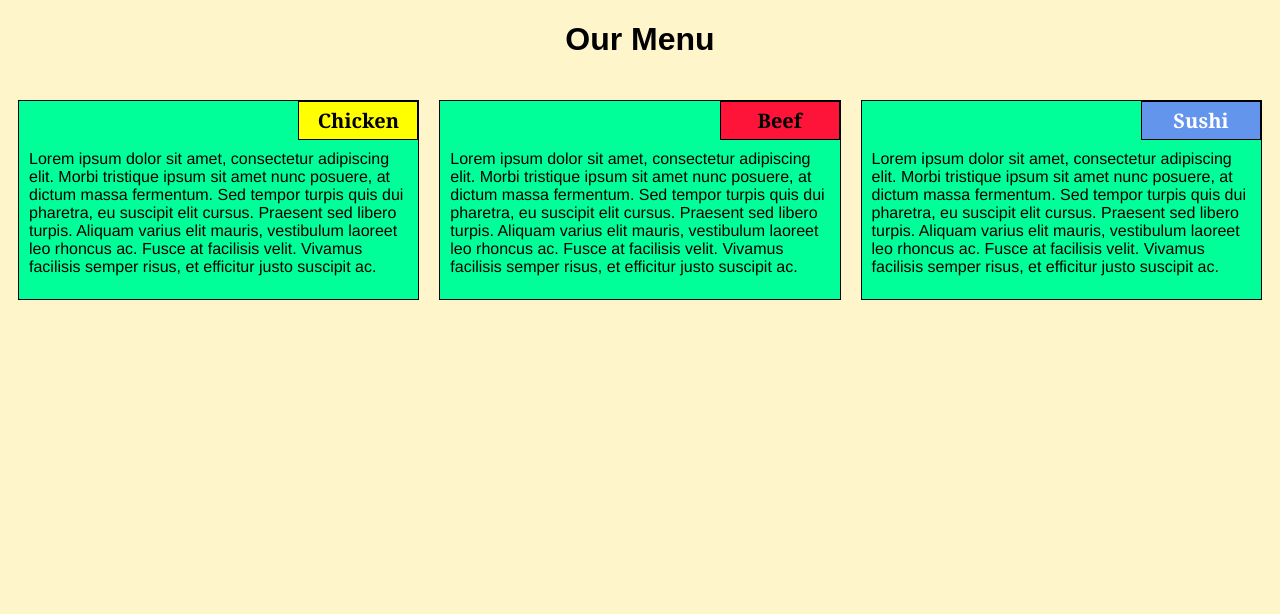
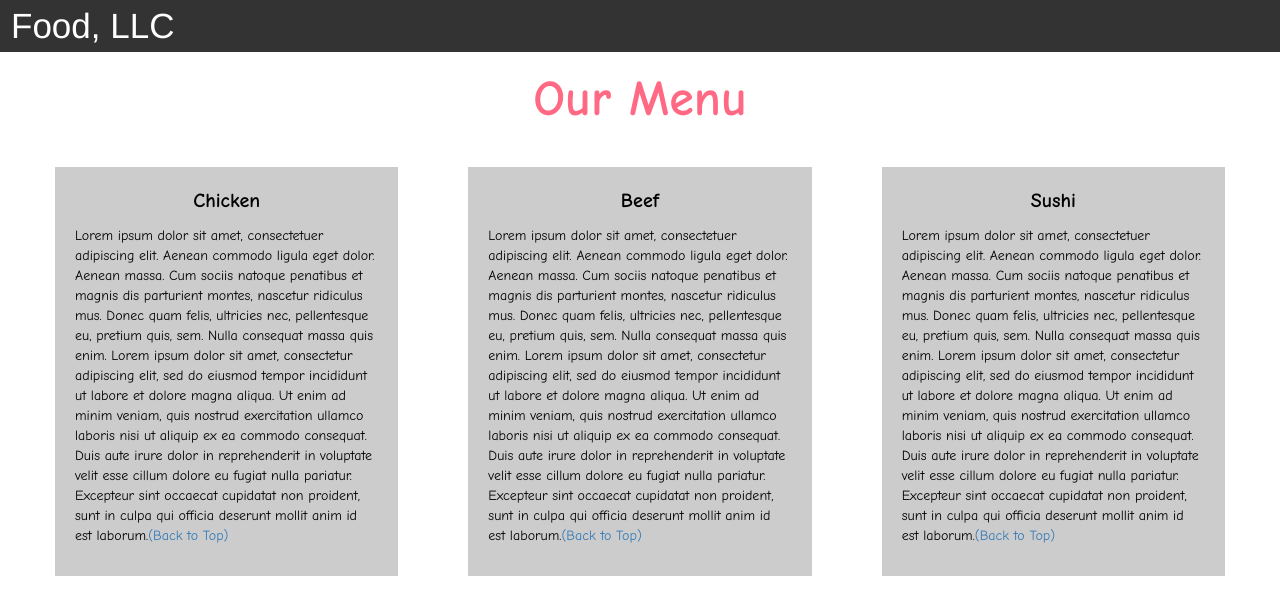
Before and after one commit to xerexcoded/xerexsol.github.io, a plain HTML site: page index.html in a window 1280 px wide. Drawn offline with nearby package versions, Linux system fonts and the light colour scheme.

Commit message:
new changed files

```diff
--- a/index.html
+++ b/index.html
@@ -1,48 +1,77 @@
 <!DOCTYPE html>
 <html>
 <head>
-	<meta charset="utf-8">
 
-	<meta name="viewport" content="width=device-width, initial-scale=1">
-	<title>Module 2 Solution</title>
-	<link rel="stylesheet" type="text/css" href="styles.css">
+<title>solution module 3</title>
+
+  <meta name="viewport" content="width=device-width, initial-scale=1">
+  <link rel="stylesheet" href="https://maxcdn.bootstrapcdn.com/bootstrap/3.3.7/css/bootstrap.min.css">
+  <script src="https://ajax.googleapis.com/ajax/libs/jquery/3.3.1/jquery.min.js"></script>
+  <script src="https://maxcdn.bootstrapcdn.com/bootstrap/3.3.7/js/bootstrap.min.js"></script>
+
+</head>
+
+<meta name="viewport" content="width=device-width, initial-scale=1">
+<link rel="stylesheet" type="text/css" href="styles.css">
 
 
 
-</head>
 <body>
-	<h1>Our Menu</h1>
-	<div class="row">
-	<div class="container col-lg-4 col-md-6 col-sm-12">
-		<section>
-		<div id="chicken">
-			Chicken
-		</div>
-		<p>
-			Lorem ipsum dolor sit amet, consectetur adipiscing elit. Morbi tristique ipsum sit amet nunc posuere, at dictum massa fermentum. Sed tempor turpis quis dui pharetra, eu suscipit elit cursus. Praesent sed libero turpis. Aliquam varius elit mauris, vestibulum laoreet leo rhoncus ac. Fusce at facilisis velit. Vivamus facilisis semper risus, et efficitur justo suscipit ac.
-		</p>
-		</section>
-	</div>
-	<div class="container col-lg-4 col-md-6 col-sm-12">
-		<section>
-		<div id="beef">
-			Beef
-		</div>
-		<p>
-			Lorem ipsum dolor sit amet, consectetur adipiscing elit. Morbi tristique ipsum sit amet nunc posuere, at dictum massa fermentum. Sed tempor turpis quis dui pharetra, eu suscipit elit cursus. Praesent sed libero turpis. Aliquam varius elit mauris, vestibulum laoreet leo rhoncus ac. Fusce at facilisis velit. Vivamus facilisis semper risus, et efficitur justo suscipit ac.
-		</p>
-		</section>
-	</div>
-	<div class="container col-lg-4 col-md-12 col-sm-12">
-		<section>
-		<div id="sushi">
-			Sushi
-		</div>
-		<p>
-			Lorem ipsum dolor sit amet, consectetur adipiscing elit. Morbi tristique ipsum sit amet nunc posuere, at dictum massa fermentum. Sed tempor turpis quis dui pharetra, eu suscipit elit cursus. Praesent sed libero turpis. Aliquam varius elit mauris, vestibulum laoreet leo rhoncus ac. Fusce at facilisis velit. Vivamus facilisis semper risus, et efficitur justo suscipit ac.
-		</p>
-		</section>
-	</div>
-	</div>
+
+
+<nav class="navbar" id="top">
+  <div class="container-fluid">
+
+    <div class="navbar-header">
+      <button type="button" class="navbar-toggle" data-toggle="collapse" data-target="#myNavbar">
+        <span class="icon-bar"></span>
+        <span class="icon-bar"></span>
+        <span class="icon-bar"></span>
+      </button>
+      <a class="navbar-brand" href="#">Food, LLC</a>
+    </div>
+
+    <div class="collapse" id="myNavbar">
+      <ul class="nav navbar-nav visible-xs">
+        <li><a class="menu-item" href="#">Chicken</a></li>
+        <li><a class="menu-item" href="#">Beef</a></li>
+        <li><a class="menu-item" href="#">Sushi</a></li>
+      </ul>
+    </div>
+
+  </div>
+</nav>
+
+<h1 class="main-title">Our Menu</h1>
+
+
+
+<div class="row">
+
+  <div class="col-lg-4 col-md-6 col-sm-12">
+    <div class="content-box">
+      <p class="item-name">Chicken</p>
+      <p>Lorem ipsum dolor sit amet, consectetuer adipiscing elit. Aenean commodo ligula eget dolor. Aenean massa. Cum sociis natoque penatibus et magnis dis parturient montes, nascetur ridiculus mus. Donec quam felis, ultricies nec, pellentesque eu, pretium quis, sem. Nulla consequat massa quis enim. Lorem ipsum dolor sit amet, consectetur adipiscing elit, sed do eiusmod tempor incididunt ut labore et dolore magna aliqua. Ut enim ad minim veniam, quis nostrud exercitation ullamco laboris nisi ut aliquip ex ea commodo consequat. Duis aute irure dolor in reprehenderit in voluptate velit esse cillum dolore eu fugiat nulla pariatur. Excepteur sint occaecat cupidatat non proident, sunt in culpa qui officia deserunt mollit anim id est laborum.<a href="#top">(Back to Top)</a></p>
+    </div>
+  </div>
+
+  <div class="col-lg-4 col-md-6 col-sm-12">
+    <div class="content-box">
+      <p class="item-name">Beef</p>
+      <p>Lorem ipsum dolor sit amet, consectetuer adipiscing elit. Aenean commodo ligula eget dolor. Aenean massa. Cum sociis natoque penatibus et magnis dis parturient montes, nascetur ridiculus mus. Donec quam felis, ultricies nec, pellentesque eu, pretium quis, sem. Nulla consequat massa quis enim. Lorem ipsum dolor sit amet, consectetur adipiscing elit, sed do eiusmod tempor incididunt ut labore et dolore magna aliqua. Ut enim ad minim veniam, quis nostrud exercitation ullamco laboris nisi ut aliquip ex ea commodo consequat. Duis aute irure dolor in reprehenderit in voluptate velit esse cillum dolore eu fugiat nulla pariatur. Excepteur sint occaecat cupidatat non proident, sunt in culpa qui officia deserunt mollit anim id est laborum.<a href="#top">(Back to Top)</a></p>
+    </div>
+  </div>
+
+
+  <div class="col-lg-4 col-md-12 col-sm-12">
+    <div class="content-box">
+      <p class="item-name">Sushi</p>
+      <p>Lorem ipsum dolor sit amet, consectetuer adipiscing elit. Aenean commodo ligula eget dolor. Aenean massa. Cum sociis natoque penatibus et magnis dis parturient montes, nascetur ridiculus mus. Donec quam felis, ultricies nec, pellentesque eu, pretium quis, sem. Nulla consequat massa quis enim. Lorem ipsum dolor sit amet, consectetur adipiscing elit, sed do eiusmod tempor incididunt ut labore et dolore magna aliqua. Ut enim ad minim veniam, quis nostrud exercitation ullamco laboris nisi ut aliquip ex ea commodo consequat. Duis aute irure dolor in reprehenderit in voluptate velit esse cillum dolore eu fugiat nulla pariatur. Excepteur sint occaecat cupidatat non proident, sunt in culpa qui officia deserunt mollit anim id est laborum.<a href="#top">(Back to Top)</a></p>
+    </div>
+  </div>
+
+</div>
+
+
 </body>
 </html>
--- a/styles.css
+++ b/styles.css
@@ -1,224 +1,97 @@
 
-* {
-	box-sizing: border-box;
+.container-fluid{
+  margin: 0;
+  padding: 0;
 }
 
-h1 {
-	font-family: Brushstroke, fantasy;
-	color: #000000;
-	text-align: center;
+.navbar{
+  border-radius: 0px;
+  background-color: rgba(0,0,0,0.8);
 }
 
-body {
-	background-image: url("background.jpg");
-	background-color: #FEF5CA;
-
+.navbar-brand{
+  font-size: 35px;
+  color: white;
+  padding-left: 25px;
 }
 
-p {
-	padding: 10px;
-	margin: 0;
+.navbar-brand:hover{
+  color: white;
 }
 
-.container {
-	border: none;
-	margin-left: auto;
-	margin-right: auto;
-	margin-top: 10px;
-	margin-bottom: 10px;
-	padding: 10px;
+.nav{
+  margin: 0;
+  padding: 0;
 }
 
-section {
-	border:	1px solid black;
-	background-color: #00FF99;
-	width: 100%;
-	height: 200px;
-	font-family: Helvetica;
-	color: black;
-	position: relative;
-	overflow: auto;
+.navbar-nav{
+  font-size: 25px;
+  text-align: center;
+  margin: 0;
+  padding: 0;
 }
 
-#chicken {
-	border: 1px solid black;
-	text-align: center;
-	width: 30%;
-	margin-left: 70%;
-	font-family: Georgia,sans-serif;
-	font-weight: bold;
-	font-size: 125%;
-	margin-bottom: 0;
-	margin-top: 0;
-	padding: 5px;
-	background-color: #FFFF00;
+.navbar-toggle{
+  border: 2px solid white;
+  margin-right: 25px;
 }
 
-#beef {
-	border: 1px solid black;
-	text-align: center;
-	width: 30%;
-	margin-left: 70%;
-	font-family: Georgia,sans-serif;
-	font-weight: bold;
-	font-size: 125%;
-	margin-bottom: 0;
-	margin-top: 0;
-	padding: 5px;
-	background-color: #FF1439;
+.icon-bar{
+  background-color: blue;
 }
 
-#sushi {
-	border: 1px solid black;
+
+.main-title{
+  margin-bottom: 15px;
   text-align: center;
-	width: 30%;
-	margin-left: 70%;
-	font-family: Georgia,sans-serif;
+  color: #ff6983;
+  font-size: 50px;
+  font-family: "Comic Sans MS", cursive, sans-serif;
   font-weight: bold;
-	font-size: 125%;
-	margin-bottom: 0;
-	margin-top: 0;
-	background-color: #6495ED;
-	color: white;
-	padding: 5px;
 }
 
-.row {
+li{
+  box-sizing: border-box;
   width: 100%;
 }
 
-/* Desktop view */
-
-@media (min-width: 992px) {
-  .col-lg-1, .col-lg-2, .col-lg-3, .col-lg-4, .col-lg-5, .col-lg-6, .col-lg-7, .col-lg-8, .col-lg-9, .col-lg-10, .col-lg-11, .col-lg-12 {
-    float: left;
+.menu-item{
+  padding: 0;
+  margin: 0;
+  width: 100%;
+  background-color: blue;
+  border-bottom: 1px solid black;
+  color: black;
+  display: block;
 }
 
-  .col-lg-1 {
-    width: 8.33%;
-  }
-  .col-lg-2 {
-    width: 16.66%;
-  }
-  .col-lg-3 {
-    width: 25%;
-  }
-  .col-lg-4 {
-    width: 33.33%;
-  }
-  .col-lg-5 {
-    width: 41.66%;
-  }
-  .col-lg-6 {
-    width: 50%;
-  }
-  .col-lg-7 {
-    width: 58.33%;
-  }
-  .col-lg-8 {
-    width: 66.66%;
-  }
-  .col-lg-9 {
-    width: 74.99%;
-  }
-  .col-lg-10 {
-    width: 83.33%;
-  }
-  .col-lg-11 {
-    width: 91.66%;
-  }
-  .col-lg-12 {
-    width: 100%;
+.menu-item:hover{
+  background-color: rgba(0,0,0,0.9);
+  color: rgba(0,0,0,0.4);
 }
 
+
+
+.row{
+  margin: 20px;
 }
 
-/* Tablet view */
-
-@media (min-width: 768px) and (max-width: 991px) {
-  .col-md-1, .col-md-2, .col-md-3, .col-md-4, .col-md-5, .col-md-6, .col-md-7, .col-md-8, .col-md-9, .col-md-10, .col-md-11, .col-md-12 {
-    float: left;
+.content-box{
+  margin: 20px;
+  width: auto;
+  height: auto;
+  color: black;
+  background-color: rgba(0,0,0,0.2);
+  font-family: "Comic Sans MS", cursive, sans-serif;
+  padding: 20px;
 }
 
-  .col-md-1 {
-    width: 8.33%;
-  }
-  .col-md-2 {
-    width: 16.66%;
-  }
-  .col-md-3 {
-    width: 25%;
-  }
-  .col-md-4 {
-    width: 33.33%;
-  }
-  .col-md-5 {
-    width: 41.66%;
-  }
-  .col-md-6 {
-    width: 50%;
-  }
-  .col-md-7 {
-    width: 58.33%;
-  }
-  .col-md-8 {
-    width: 66.66%;
-  }
-  .col-md-9 {
-    width: 74.99%;
-  }
-  .col-md-10 {
-    width: 83.33%;
-  }
-  .col-md-11 {
-    width: 91.66%;
-  }
-  .col-md-12 {
-    width: 100%;
-  }
+.item-name{
+  text-align: center;
+  font-size: 20px;
+  font-weight: bold;
 }
 
-/* Mobile view */
+#top{
 
-@media (max-width: 768px) {
-  .col-sm-1, .col-sm-2, .col-sm-3, .col-sm-4, .col-sm-5, .col-sm-6, .col-sm-7, .col-sm-8, .col-sm-9, .col-sm-10, .col-sm-11, .col-sm-12 {
- 	float: left;
 }
-
-  .col-sm-1 {
-    width: 8.33%;
-  }
-  .col-sm-2 {
-    width: 16.66%;
-  }
-  .col-sm-3 {
-    width: 25%;
-  }
-  .col-sm-4 {
-    width: 33.33%;
-  }
-  .col-sm-5 {
-    width: 41.66%;
-  }
-  .col-sm-6 {
-    width: 50%;
-  }
-  .col-sm-7 {
-    width: 58.33%;
-  }
-  .col-sm-8 {
-    width: 66.66%;
-  }
-  .col-sm-9 {
-    width: 74.99%;
-  }
-  .col-sm-10 {
-    width: 83.33%;
-  }
-  .col-sm-11 {
-    width: 91.66%;
-  }
-  .col-sm-12 {
-    width: 100%;
-  }
-}
```
Also changed, not shown: sol.html (deleted, +0 -48 lines). Lines whose indentation alone changed are shown as unchanged.
